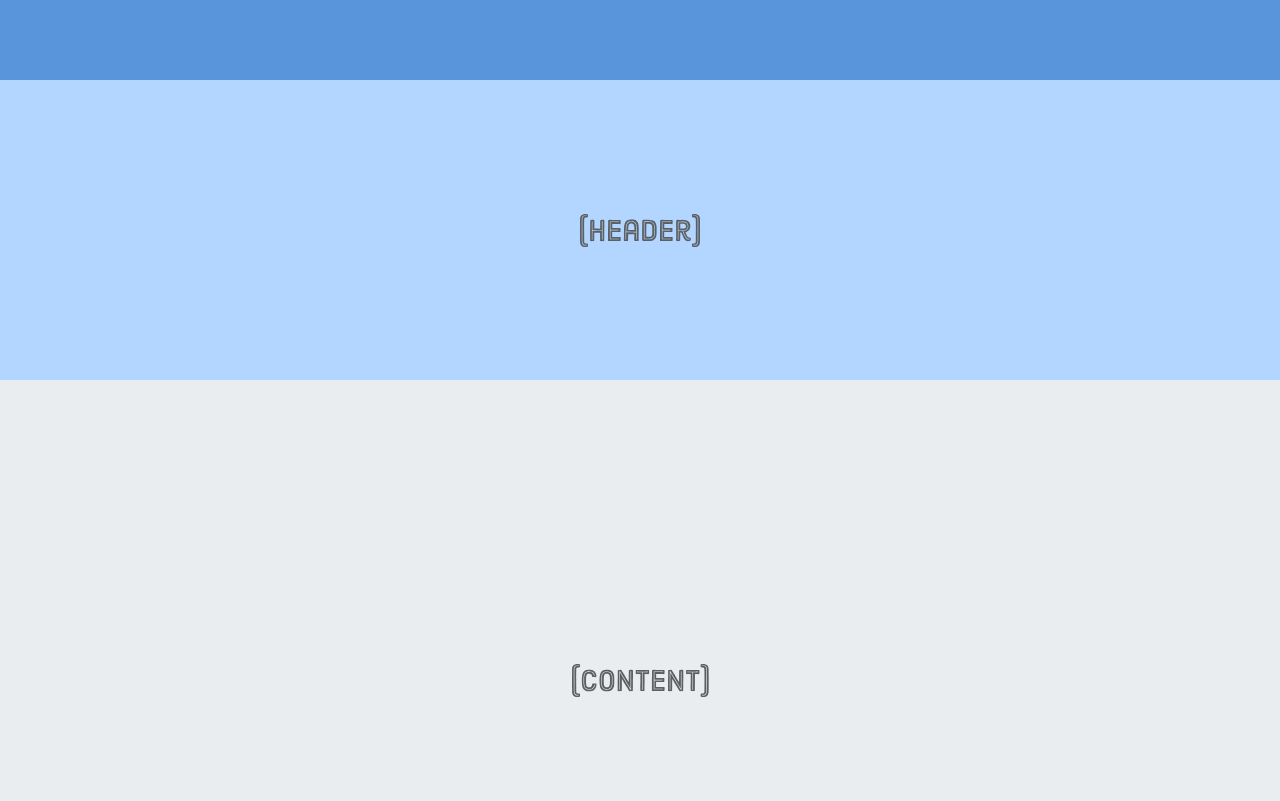
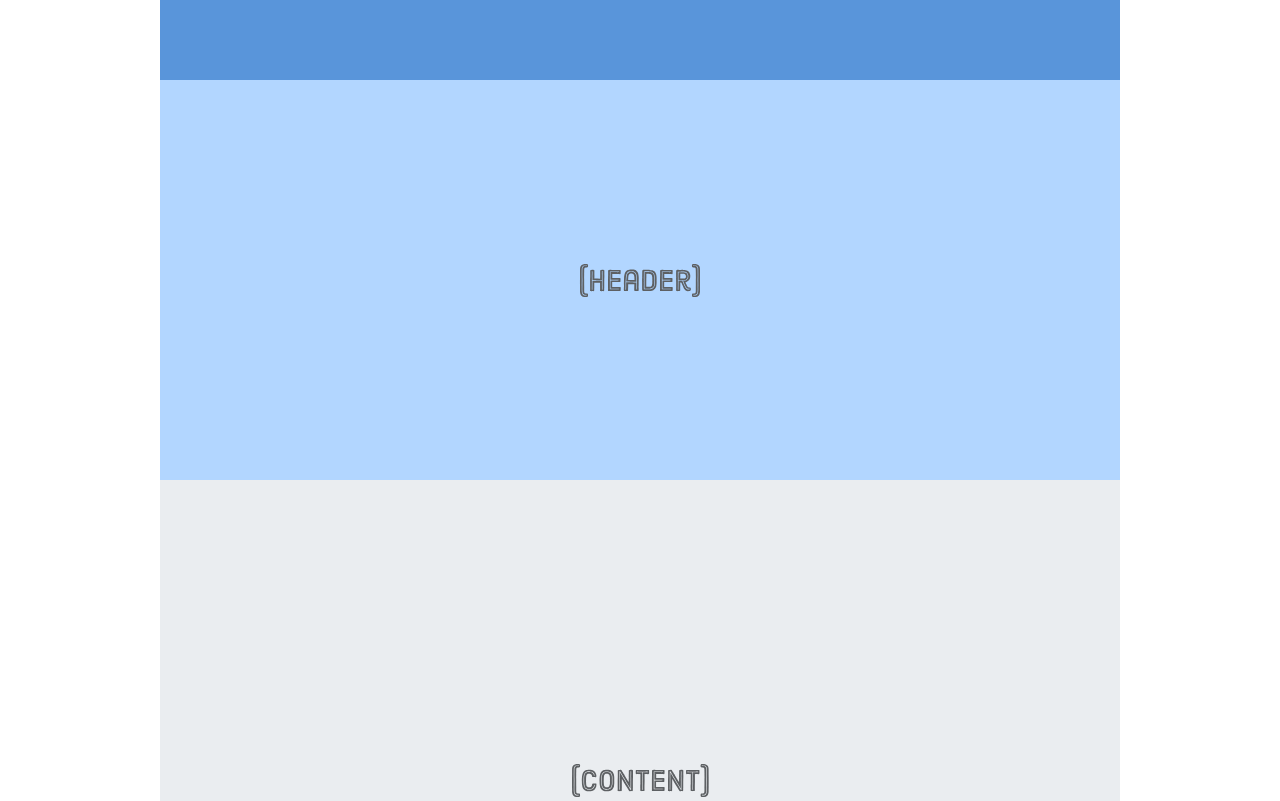
Before and after one commit to brenda-john/responsive-design, a plain HTML site: page index.html in a window 1280 px wide. Shown: the top 801 px of the page. Drawn offline with Linux system fonts and the light colour scheme.

Commit message:
update desktop layout

```diff
--- a/css/main.css
+++ b/css/main.css
@@ -58,6 +58,7 @@
   @media only screen and (min-width: 401px) and (max-width: 960px) {
     body {
       background-color: #F5CF8E; /* Yellow */
+    }
       .sign-up,
       .feature-1,
       .feature-2,
@@ -66,9 +67,18 @@
     }
   }
 
-  /* Desktop Styles */
-  @media only screen and (min-width: 961px) {
-    body {
-      background-color: #B2D6FF; /* Blue */
+ /* Desktop Styles */
+@media only screen and (min-width: 961px) {
+    .page {
+      width: 960px;
+      margin: 0 auto;
+    }
+    .feature-1,
+    .feature-2,
+    .feature-3 {
+      width: 33.3%;
+    }
+    .header {
+      height: 400px;
     }
   }
--- a/index.html
+++ b/index.html
@@ -2,6 +2,7 @@
 <html lang='en'>
   <head>
     <meta charset='UTF-8'/>
+    <meta name="viewport" content="width=device-width, initial-scale=1">
     <title>Responsive Design</title>
     <link rel='stylesheet' href='css/main.css'/>
   </head>
```
